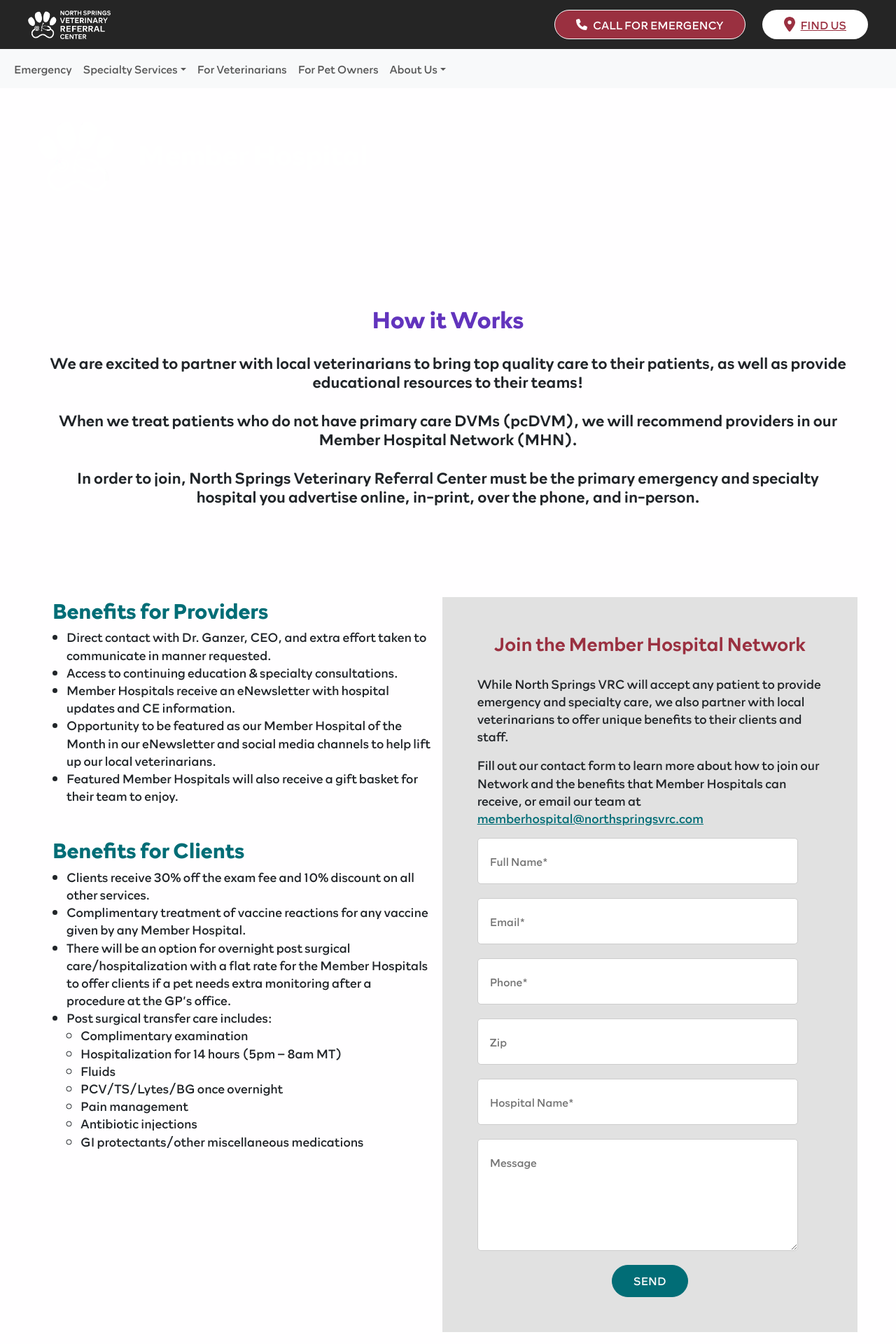
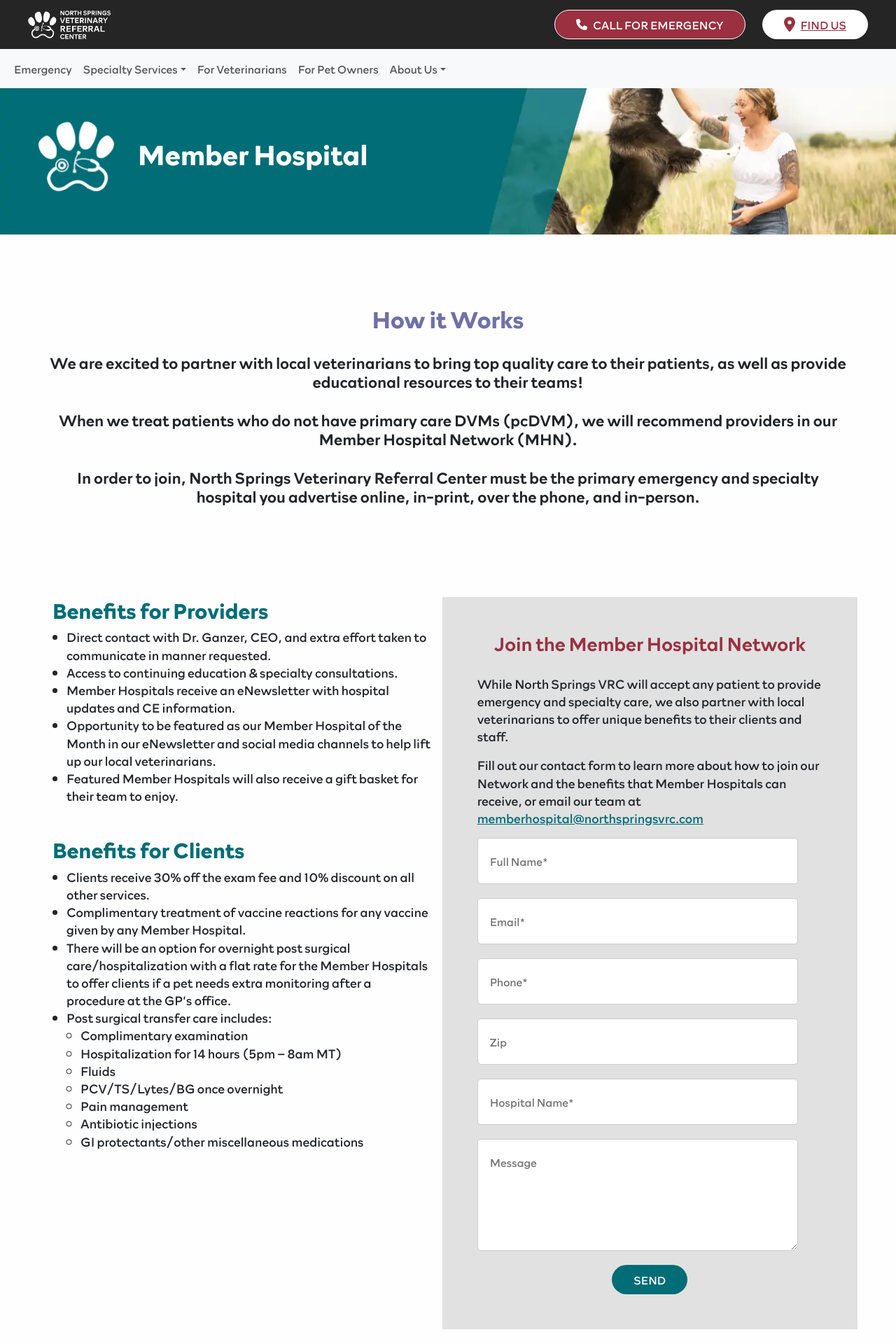
Before and after one commit to calgil/vrc, a Next.js app: page /member-hospital in a window 1280 px wide. Shown: the top 1920 px of the page at 70% size. Built offline with nearby package versions, Linux system fonts and the light colour scheme.

Commit message:
update member hospital page

```diff
--- a/pages/member-hospital.tsx
+++ b/pages/member-hospital.tsx
@@ -120,7 +120,11 @@
         <link rel="icon" href="/favicon.ico" />
       </Head>
       <main>
-        <Hero homepage={false} bgUrl="" heading="Member Hospital" />
+        <Hero
+          homepage={false}
+          bgUrl="/pages/owners/ownersBanner.webp"
+          heading="Member Hospital"
+        />
         <div className={s.container}>
           <div className={s.textContainer}>
             <h3 className={s.title}>How it Works</h3>
--- a/styles/components/Form.module.scss
+++ b/styles/components/Form.module.scss
@@ -46,16 +46,6 @@
     color: a.$redAccent;
   }
   .submitBtn {
-    @extend .submitBtnBase;
-    background-color: a.$primaryTeal;
-    color: a.$textHighContrast;
-    border: 1px solid a.$primaryTeal;
-
-    &:focus,
-    &:hover,
-    &:active {
-      background-color: white;
-      color: a.$primaryTeal;
-    }
+    @extend .btnBase;
   }
 }
--- a/styles/pages/MemberHospital.module.scss
+++ b/styles/pages/MemberHospital.module.scss
@@ -7,7 +7,7 @@
 
 .title {
   font-size: 2.1rem;
-  color: #6234bd;
+  color: a.$purple;
   margin-bottom: 30px;
   text-align: center;
 }
--- a/styles/utilities/_layout.scss
+++ b/styles/utilities/_layout.scss
@@ -16,7 +16,8 @@
   transition: all 200ms ease-in-out;
 
   &:hover,
-  &:focus {
+  &:focus,
+  &:active {
     background-color: rgba($color: a.$primaryTeal, $alpha: 0.85);
     color: a.$textHighContrast;
     outline: none;
@@ -34,7 +35,8 @@
   font-size: 1.125rem;
 
   &:hover,
-  &:focus {
+  &:focus,
+  &:active {
     background: linear-gradient(
         0deg,
         rgba(153, 153, 153, 0.5) 0%,
```
